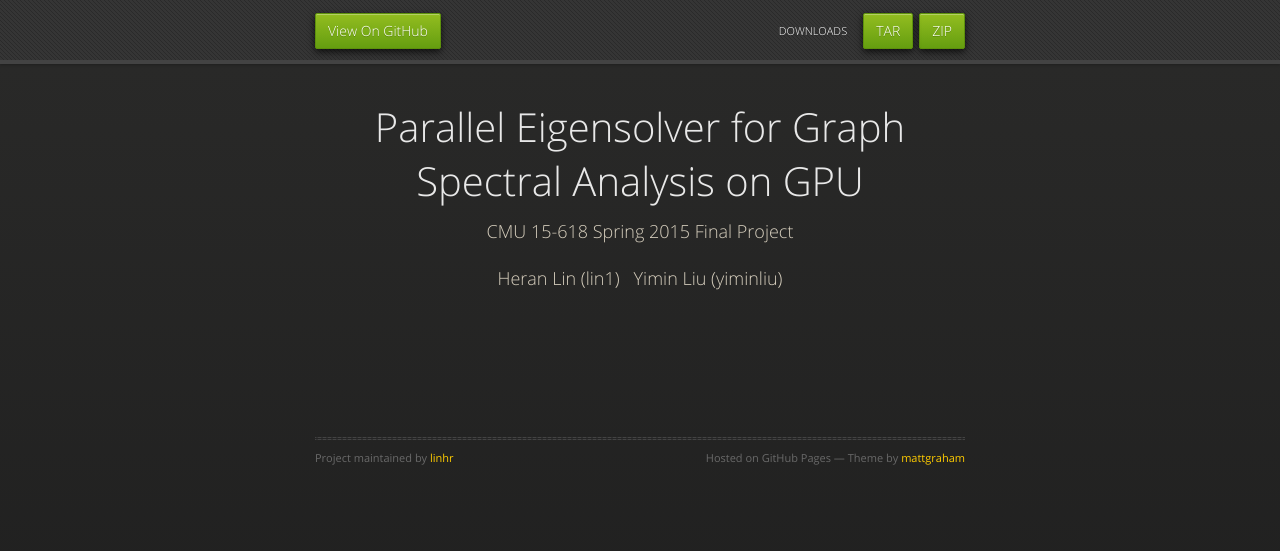
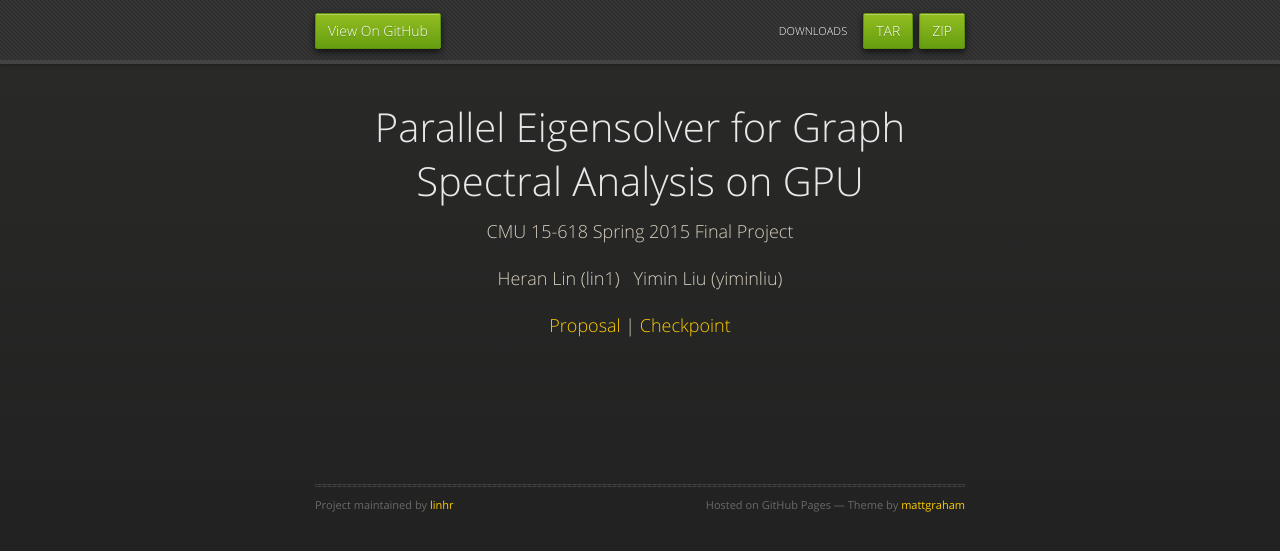
Before and after one commit to linhr/15618, a Jekyll site: the page built from index.md, in a window 1280 px wide. Shown: the top 551 px of the page. Built offline with Jekyll 4.4.1, drawn with Linux system fonts in a browser that asks for light colours; nearby versions of some CDN libraries; Markdown is read by kramdown in place of the engine named in the settings.

Commit message:
Add links

```diff
--- a/_layouts/index.html
+++ b/_layouts/index.html
@@ -34,6 +34,7 @@
           <h1>Parallel Eigensolver for Graph Spectral Analysis on GPU</h1>
           <p>CMU 15-618 Spring 2015 Final Project</p>
           <p>Heran Lin (lin1) &nbsp; Yimin Liu (yiminliu)</p>
+          <p><a href="{{site.baseurl}}/proposal">Proposal</a> | <a href="{{site.baseurl}}/checkpoint">Checkpoint</a></p>
         </div>
 
         <div class="content">
```
